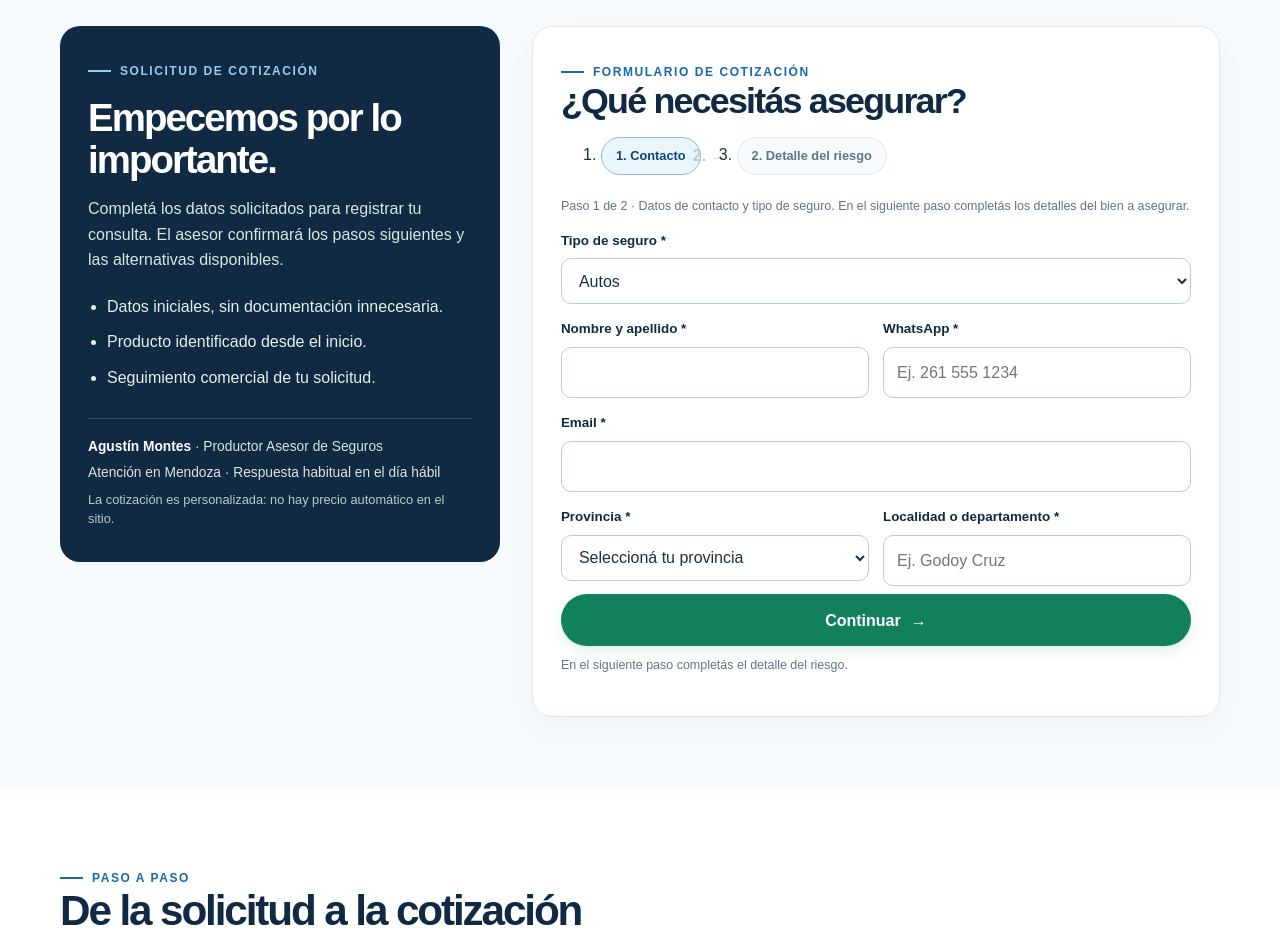
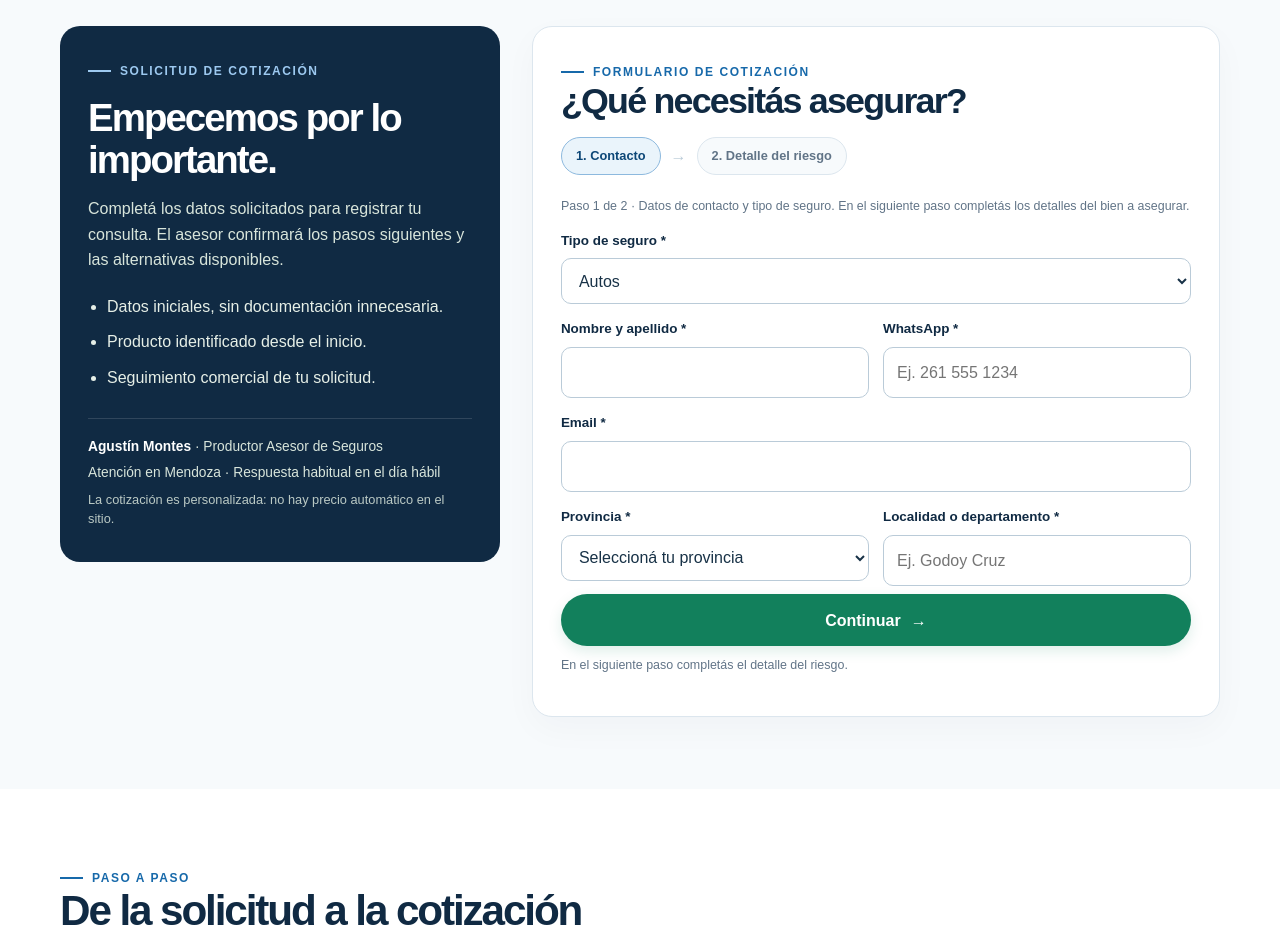
Before and after one commit to popnegro/cotizatuseguro, a Next.js app: page / in a window 1280 px wide. Shown: the part 2380-3314 px from the top of the page. Built offline with nearby package versions, Linux system fonts and the light colour scheme.

Commit message:
fix(a11y): expose quote form progress semantics

```diff
--- a/app/globals.css
+++ b/app/globals.css
@@ -208,7 +208,7 @@ h2{color:#102a43}
 .quote-trust p{margin:0 0 6px;font-size:.86rem;color:#d8e5db;line-height:1.5}
 .quote-trust strong{color:#fff}
 .quote-trust-note{opacity:.85;font-size:.8rem!important}
-.form-stepper{display:flex;align-items:center;gap:10px;flex-wrap:wrap;margin:0 0 22px}
+.form-stepper{display:flex;align-items:center;gap:10px;flex-wrap:wrap;list-style:none;padding:0;margin:0 0 22px}.form-stepper>li{list-style:none}
 .step-pill{display:inline-flex;align-items:center;gap:8px;padding:8px 14px;border-radius:999px;border:1px solid var(--line);background:#f7fafc;color:var(--muted);font-size:.8rem;font-weight:800}
 .step-pill.is-active{background:#eaf4fb;border-color:#8db9de;color:#0d4777}
 .step-pill.is-done{background:#e5f5ed;border-color:#9fd4bb;color:#0d684c}
```
